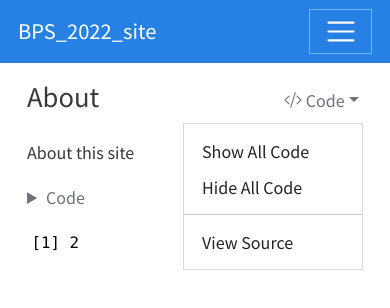
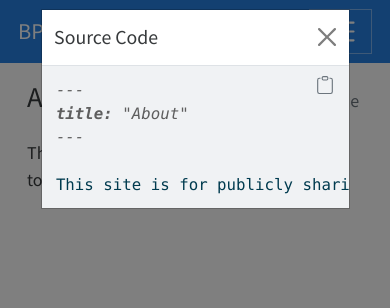
Before and after one commit to TheresaSzczepanski/BPS_2022_site, a plain HTML site: page about.html in a window 390 px wide. Both pictures are taken after a click on the button "Code". Drawn offline with Linux system fonts and the light colour scheme.

Commit message:
Uodated about page

````diff
--- a/about.html
+++ b/about.html
@@ -159,7 +159,7 @@ code span.wa { color: #60a0b0; font-weight: bold; font-style: italic; } /* Warni
 
 <header id="title-block-header" class="quarto-title-block default">
 <div class="quarto-title">
-<div class="quarto-title-block"><div><h1 class="title">About</h1><button type="button" class="btn code-tools-button dropdown-toggle" id="quarto-code-tools-menu" data-bs-toggle="dropdown" aria-expanded="false"><i class="bi"></i> Code</button><ul class="dropdown-menu dropdown-menu-end" aria-labelelledby="quarto-code-tools-menu"><li><a id="quarto-show-all-code" class="dropdown-item" href="javascript:void(0)" role="button">Show All Code</a></li><li><a id="quarto-hide-all-code" class="dropdown-item" href="javascript:void(0)" role="button">Hide All Code</a></li><li><hr class="dropdown-divider"></li><li><a id="quarto-view-source" class="dropdown-item" href="javascript:void(0)" role="button">View Source</a></li></ul></div></div>
+<div class="quarto-title-block"><div><h1 class="title">About</h1><button type="button" class="btn code-tools-button" id="quarto-code-tools-source"><i class="bi"></i> Code</button></div></div>
 </div>
 
 
@@ -173,16 +173,7 @@ code span.wa { color: #60a0b0; font-weight: bold; font-style: italic; } /* Warni
 
 </header>
 
-<p>About this site</p>
-<div class="cell">
-<details>
-<summary>Code</summary>
-<div class="sourceCode cell-code" id="cb1"><pre class="sourceCode r code-with-copy"><code class="sourceCode r"><span id="cb1-1"><a href="#cb1-1" aria-hidden="true" tabindex="-1"></a><span class="dv">1</span> <span class="sc">+</span> <span class="dv">1</span></span></code><button title="Copy to Clipboard" class="code-copy-button"><i class="bi"></i></button></pre></div>
-</details>
-<div class="cell-output cell-output-stdout">
-<pre><code>[1] 2</code></pre>
-</div>
-</div>
+<p>This site is for publicly sharing data related to BPS public schools redistricting analysis</p>
 
 
 <!-- -->
@@ -337,16 +328,11 @@ window.document.addEventListener("DOMContentLoaded", function (event) {
   }
 });
 </script><div class="modal fade" id="quarto-embedded-source-code-modal" tabindex="-1" aria-labelledby="quarto-embedded-source-code-modal-label" aria-hidden="true"><div class="modal-dialog modal-dialog-scrollable"><div class="modal-content"><div class="modal-header"><h5 class="modal-title" id="quarto-embedded-source-code-modal-label">Source Code</h5><button class="btn-close" data-bs-dismiss="modal"></button></div><div class="modal-body"><div class="">
-<div class="sourceCode" id="cb3" data-shortcodes="false"><pre class="sourceCode markdown code-with-copy"><code class="sourceCode markdown"><span id="cb3-1"><a href="#cb3-1" aria-hidden="true" tabindex="-1"></a><span class="co">---</span></span>
-<span id="cb3-2"><a href="#cb3-2" aria-hidden="true" tabindex="-1"></a><span class="an">title:</span><span class="co"> "About"</span></span>
-<span id="cb3-3"><a href="#cb3-3" aria-hidden="true" tabindex="-1"></a><span class="co">---</span></span>
-<span id="cb3-4"><a href="#cb3-4" aria-hidden="true" tabindex="-1"></a></span>
-<span id="cb3-5"><a href="#cb3-5" aria-hidden="true" tabindex="-1"></a>About this site</span>
-<span id="cb3-6"><a href="#cb3-6" aria-hidden="true" tabindex="-1"></a></span>
-<span id="cb3-9"><a href="#cb3-9" aria-hidden="true" tabindex="-1"></a><span class="in">```{r}</span></span>
-<span id="cb3-10"><a href="#cb3-10" aria-hidden="true" tabindex="-1"></a><span class="dv">1</span> <span class="sc">+</span> <span class="dv">1</span></span>
-<span id="cb3-11"><a href="#cb3-11" aria-hidden="true" tabindex="-1"></a><span class="in">```</span></span>
-</code><button title="Copy to Clipboard" class="code-copy-button"><i class="bi"></i></button></pre></div>
+<div class="sourceCode" id="cb1" data-shortcodes="false"><pre class="sourceCode markdown code-with-copy"><code class="sourceCode markdown"><span id="cb1-1"><a href="#cb1-1" aria-hidden="true" tabindex="-1"></a><span class="co">---</span></span>
+<span id="cb1-2"><a href="#cb1-2" aria-hidden="true" tabindex="-1"></a><span class="an">title:</span><span class="co"> "About"</span></span>
+<span id="cb1-3"><a href="#cb1-3" aria-hidden="true" tabindex="-1"></a><span class="co">---</span></span>
+<span id="cb1-4"><a href="#cb1-4" aria-hidden="true" tabindex="-1"></a></span>
+<span id="cb1-5"><a href="#cb1-5" aria-hidden="true" tabindex="-1"></a>This site is for publicly sharing data related to BPS public schools redistricting analysis</span></code><button title="Copy to Clipboard" class="code-copy-button"><i class="bi"></i></button></pre></div>
 </div></div></div></div></div>
 </div> <!-- /content -->
 
--- a/search.json
+++ b/search.json
@@ -11,6 +11,6 @@
     "href": "about.html",
     "title": "About",
     "section": "",
-    "text": "Code\n1 + 1\n\n\n[1] 2"
+    "text": "This site is for publicly sharing data related to BPS public schools redistricting analysis"
   }
 ]
````
Also changed, not shown: 1 other file.
